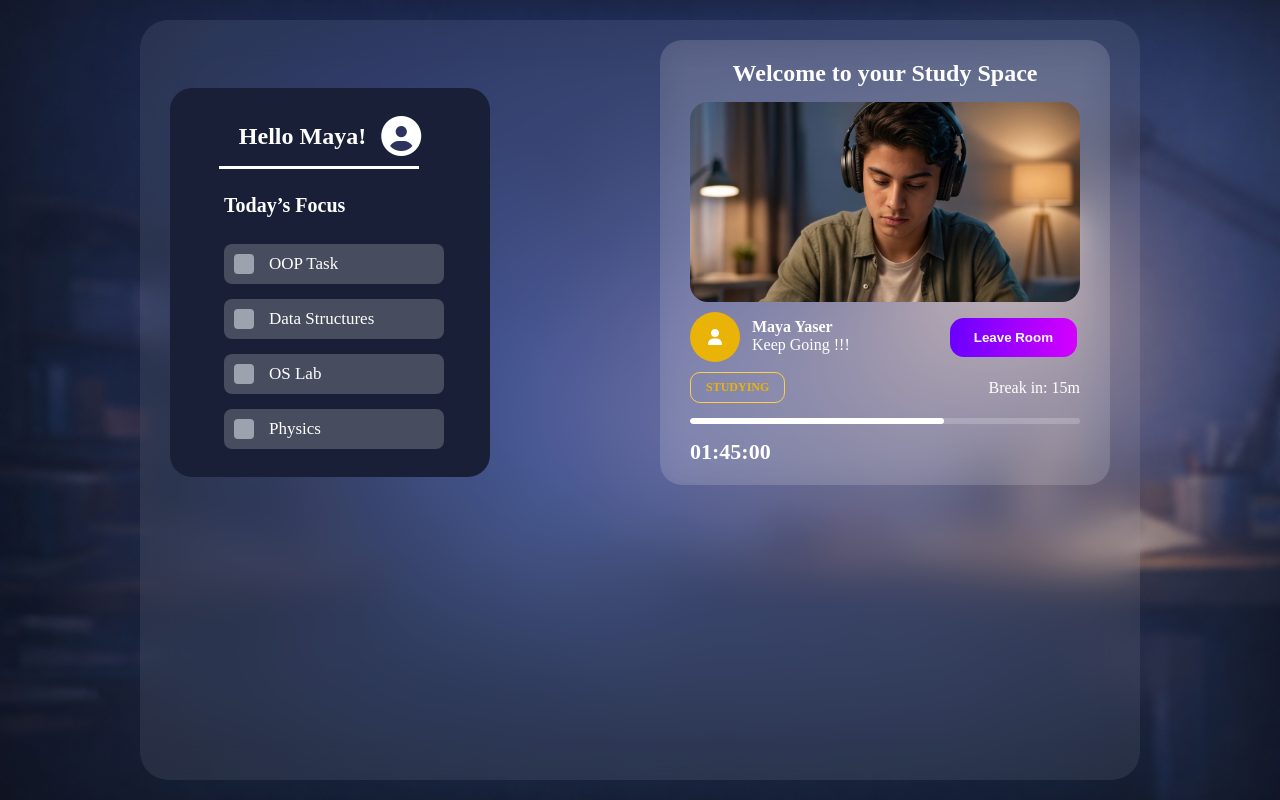
After one commit to Yara-khattab/StudyVibe, a PHP site: page /privateRoom.html in a window 1280 px wide. The commit adds this page. Run offline with PHP 8.4, Linux system fonts and the light colour scheme.

Commit message:
private_room

```diff
--- a/CSS/style.css
+++ b/CSS/style.css
@@ -412,7 +412,7 @@
 .rk-icons-group i:hover { color: white; transform: translateY(-3px); }
 
 .rk-leave-btn {
-    background: linear-gradient(90deg, #9333ea, #ec4899);
+    background: var(--main-linear-gradient);
     border: none;
     color: white;
     padding: 12px 28px;
@@ -724,7 +724,7 @@ cursor: pointer;
     align-items: center;
     justify-content: center;
 }
-.join-room .join-container .left-panel{
+.join-room .join-container .left-panel , .private-room .left-panel{
     width: 30%;
     background: #191f37;
     border-radius: 15px;
@@ -732,12 +732,12 @@ cursor: pointer;
     color: white;
     max-height: fit-content;
 }
-.join-room .join-container .hello-join{
+.join-room .join-container .hello-join , .private-room .hello-join{
     display: flex;
     justify-content: center;
     align-items: center;
 }
-.join-room .join-container .avatar{
+.join-room .join-container .avatar , .private-room .avatar{
     width: 40px;
     height: 40px;
     border-radius: 50%;
@@ -750,14 +750,14 @@ cursor: pointer;
     margin-left: 15px;
 
 }
-.join-room .join-container .underline{
+.join-room .join-container .underline, .private-room .underline{
     width: 200px;
     height: 3px;
     background: white;
     margin-top:10px ;
     margin-left: 25px;
 }
-.join-room .focus-box{
+.join-room .focus-box , .private-room .focus-box{
     display: flex;
     flex-direction: column;
    margin-top: 30px;
@@ -765,7 +765,7 @@ cursor: pointer;
 
 }
 
-.join-room .focus-box .focus-item{
+.join-room .focus-box .focus-item , .private-room .focus-box .focus-item{
     display: flex;
     align-items: center;
     gap: 15px;
@@ -779,10 +779,10 @@ cursor: pointer;
     height: 40px;
     width: 220px;
 }
-.join-room .focus-box .focus-item input{
+.join-room .focus-box .focus-item input , .private-room .focus-box .focus-item input{
     display: none;
 }
-.join-room .focus-box .focus-item .checkmark{
+.join-room .focus-box .focus-item .checkmark , .private-room .focus-box .focus-item .checkmark{
     width: 20px;
     height: 20px;
     background: #9ca3af;
@@ -790,10 +790,10 @@ cursor: pointer;
     position: relative;
     transition: 0.3s;
 }
-.join-room .focus-box .focus-item input:checked + .checkmark{
+.join-room .focus-box .focus-item input:checked + .checkmark , .private-room .focus-item input:checked + .checkmark{
     background: #22c55e;
 }
-.join-room .focus-box .focus-item input:checked + .checkmark::after{
+.join-room .focus-box .focus-item input:checked + .checkmark::after,.private-room .focus-box .focus-item input:checked + .checkmark::after {
     content: "✔";
     position: absolute;
     color: white;
@@ -841,3 +841,142 @@ cursor: pointer;
     color: white;
     cursor: pointer;
 }
+.private-room{
+    height: 100vh;
+    display: flex;
+    justify-content: center;
+    align-items: center;
+    background: url(../images/background_signup_login.png) no-repeat center / cover;
+    padding: 20px;
+}
+.private-room .study-room{
+    width: 88%;
+    max-width: 1000px;
+    height: 95vh;
+    padding: 20px 30px;
+    border-radius: 28px;
+    background: rgba(255, 255, 255, 0.08);
+    backdrop-filter:blur(18px);
+    display: flex;
+    flex-direction: column;
+    justify-content:space-between;
+}
+.private-room .room-content{
+    display: flex;
+    align-items: center;
+    gap: 28px;
+    justify-content: space-between;
+}
+.private-room .left-panel{
+    width:320px;
+    padding:28px 24px;
+    border-radius:22px;
+    background:rgb(25, 31, 55);
+
+    margin-top: 40px;
+}
+.private-room .right-card{
+    width: 450px;
+    padding: 20px 30px;
+    border-radius: 22px;
+    background: rgba(255, 255, 255, 0.12);
+    backdrop-filter: blur(15px);
+    color: white;
+}
+.private-room .right-card h3{
+    font-size: 24px;
+    margin-bottom: 15px;
+    justify-content: center;
+    display: flex;
+}
+.private-room .study-preview{
+   width: 100%;
+    height: 200px;
+    background: url("../images/room.png") center/cover no-repeat;
+    border-radius: 18px;
+    margin: auto;
+}
+.private-room .focus-box{
+    margin-top:25px;
+    margin-left:0;
+}
+
+.private-room .focus-box h3{
+    margin-bottom:12px;
+    font-size:20px;
+    margin-left: 30px;
+}
+.private-room .focus-item{
+    width:90% ;
+    height:48px !;
+    font-size:17px !important;
+    margin-left: 30px;
+}
+.private-room .partner{
+    display: flex;
+    align-items: center;
+    gap: 12px;
+    margin-top: 10px;
+    margin-bottom: 10px;
+
+}
+.private-room .leave-room{
+    display: flex;
+    justify-content: space-between;
+}
+.private-room .partner-avatar{
+    width: 50px;
+    height: 50px;
+    display: flex;
+    justify-content: center;
+    align-items: center;
+    gap: 10px;
+   border-radius: 50%;
+}
+.private-room .meta{
+    display: flex;
+    justify-content: space-between;
+    align-items: center;
+    margin-bottom: 15px;
+    color: white;
+    font-weight: 500;
+}
+.private-room .progress{
+    width: 100%;
+    height: 6px;
+    background: rgba(255,255,255,0.2);
+    border-radius: 10px;
+    overflow: hidden;
+    margin-bottom: 15px;
+}
+.private-room .progress-fill{
+    width: 65%;
+    height: 100%;
+    background: white;
+    border-radius: 10px;
+}
+.private-room .timer{
+    font-size: 22px;
+    font-weight: bold;
+    color: white;
+}
+.private-room .leave-btn{
+    border: none;
+    padding: 12px 24px;
+    border-radius: 14px;
+    background: var(--main-linear-gradient);
+    color: white;
+    font-weight: bold;
+    cursor: pointer;
+    margin-left: 100px;
+}
+.private-room .meta .text-study{
+    border: 1px solid #fdd04a;
+    background: transparent;
+    color : #eab308;
+    padding: 7px 15px;
+    border-radius: 10px;
+    cursor: pointer;
+    font-size: 12px;
+    font-weight: 600;
+}
--- /dev/null
+++ b/privateRoom.html
@@ -0,0 +1,68 @@
+<!DOCTYPE html>
+<html lang="en">
+<head>
+    <meta charset="UTF-8">
+    <meta name="viewport" content="width=device-width, initial-scale=1.0">
+    <title>Private Room</title>
+    <link rel="stylesheet" href="CSS/style.css">
+    <link rel="stylesheet" href="CSS/all.css">
+</head>
+<body>
+    <section class="private-room">
+        <div class="study-room">
+            <div class="room-content">
+                <div class="left-panel">
+                <div class="hello-join">
+                    <div>
+                        <h2>Hello <span id="username">Maya!</span></h2>
+                    </div>
+                    <div class="avatar">
+                        <i class="fa-solid fa-circle-user"></i>
+                    </div>
+                </div>
+                <p class="underline"></p>
+                <div class="focus-box">
+                    <h3>Today’s Focus</h3>
+                    <label class="focus-item">
+                        <input type="checkbox">
+                        <span class="checkmark"></span>OOP Task
+                    </label>
+                     <label class="focus-item">
+                        <input type="checkbox">
+                        <span class="checkmark"></span>Data Structures
+                    </label>
+                    <label class="focus-item">
+                        <input type="checkbox">
+                        <span class="checkmark"></span>OS Lab</label>
+                    <label class="focus-item">
+                        <input type="checkbox">
+                        <span class="checkmark"></span>Physics</label>
+                </div>
+            </div>
+            <div class="right-card">
+                <h3>Welcome to your Study Space</h3>
+                <div class="study-preview"></div>
+                <div class="partner">
+                    <div class="partner-avatar" style="background:#eab308;"><i class="fa-solid fa-user"></i></div>
+                    <div class="leave-room">
+                        <div>
+                        <h4 id="partner-name">Maya Yaser</h4>
+                        <p>Keep Going !!!</p>
+                        </div>
+                        <button class="leave-btn">Leave Room</button>
+                    </div>
+                </div>
+                <div class="meta">
+                    <span class="text-study">STUDYING</span>
+                    <span>Break in: <span id="break-time">15m</span></span>
+                </div>
+                <div class="progress"><div class="progress-fill"></div></div>
+                <div class="timer" id="session-timer">01:45:00</div>
+            </div>
+            </div>
+
+        </div>
+    </section>
+
+</body>
+</html>
```
